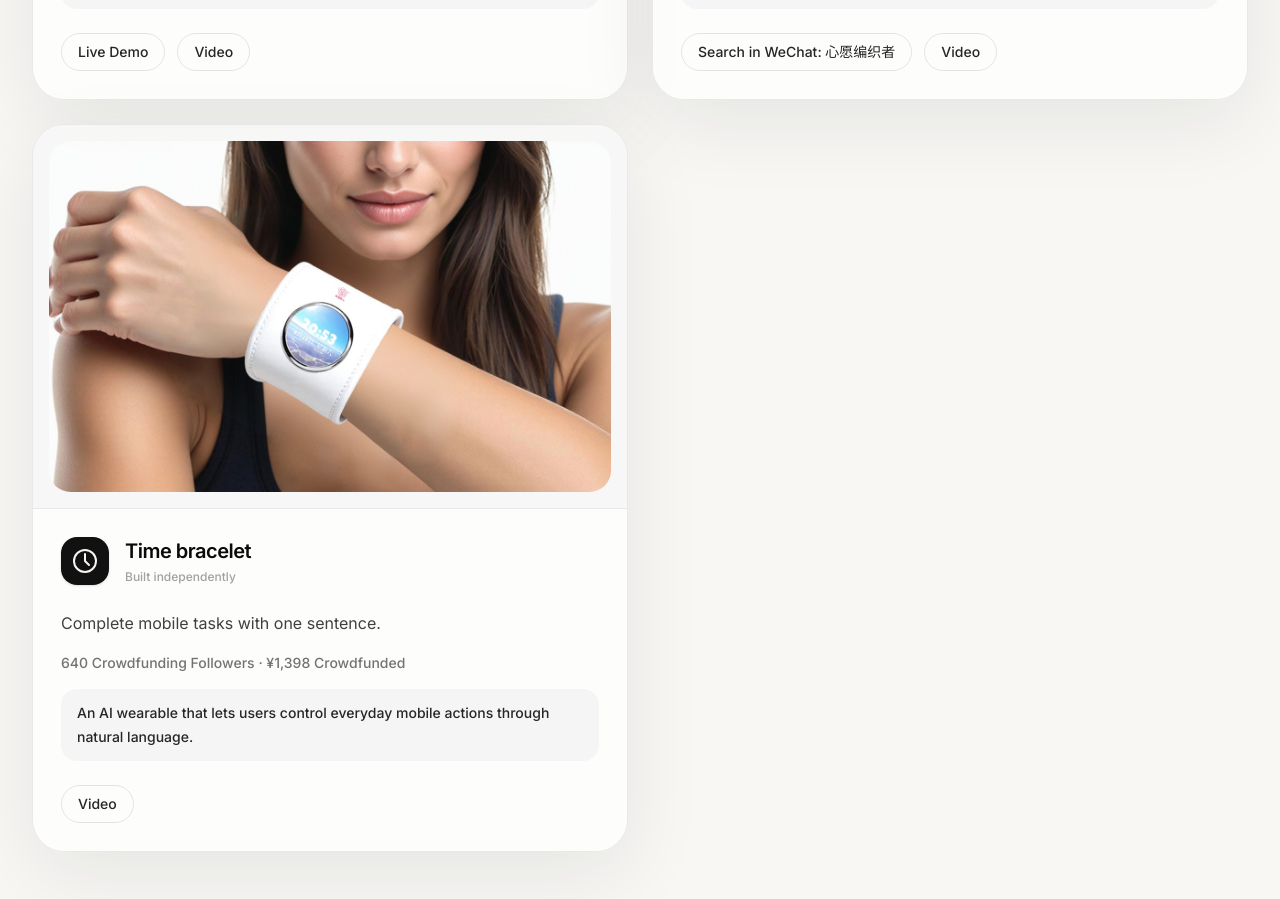
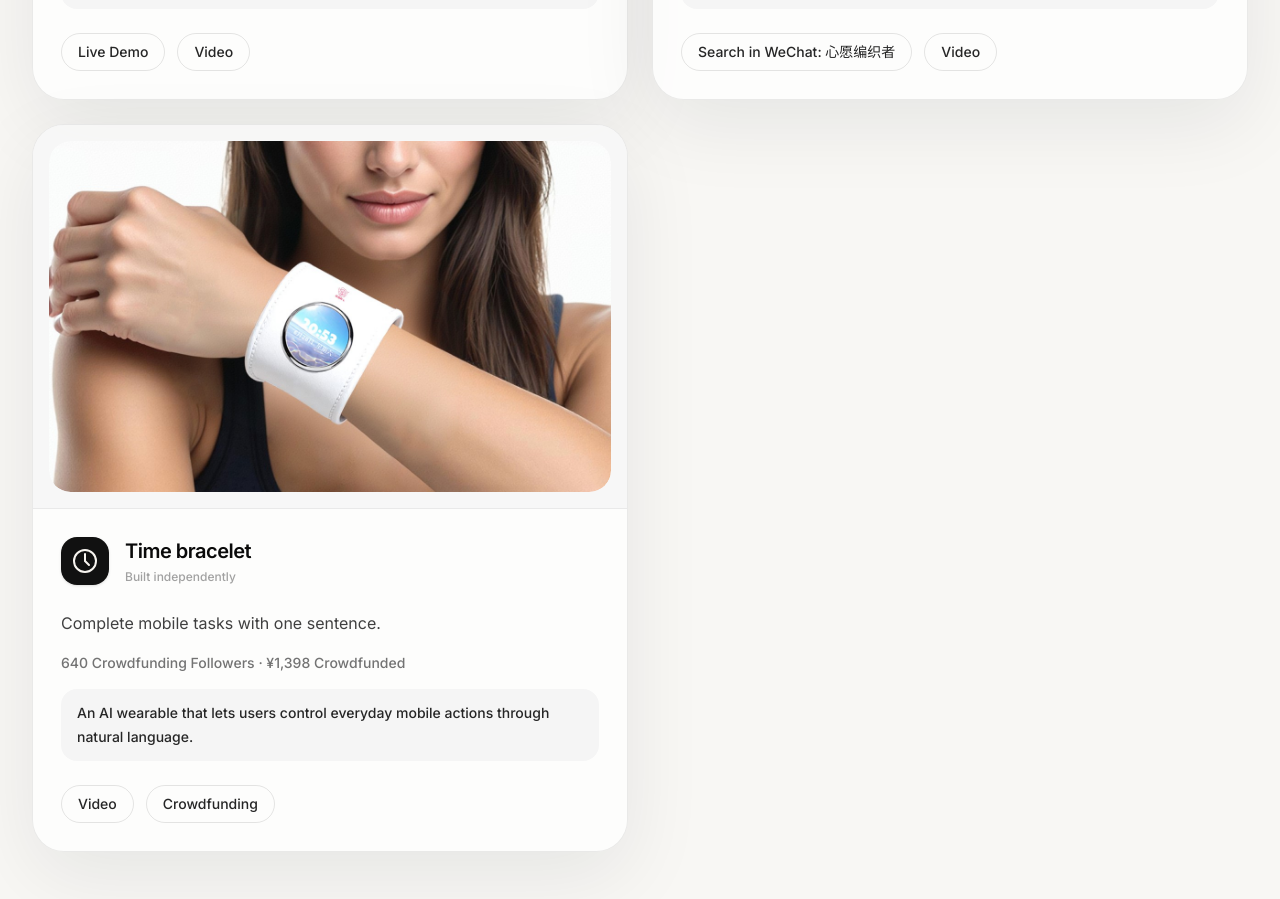
Before and after one commit to w2jmoe/jay-portfolio, a Next.js app: page / in a window 1280 px wide. Shown: the part 2580-3479 px from the top of the page. Built offline with nearby package versions, Linux system fonts and the light colour scheme; no server answers.

Commit message:
update ANS

```diff
--- a/src/components/ProjectCard.tsx
+++ b/src/components/ProjectCard.tsx
@@ -9,21 +9,28 @@ type ProjectCardProps = {
     live: string;
     github: string;
     video: string;
+    crowdfund: string;
     builtIndependently: string;
   };
 };
 
 export function ProjectCard({ project, locale, actions }: ProjectCardProps) {
   const projectName = project.name[locale];
+  const previewHref =
+    project.links.live ?? project.links.github ?? project.links.video;
+  const previewLabel = project.links.live
+    ? actions.live
+    : project.links.github
+      ? actions.github
+      : actions.video;
   const projectActions = [
     { label: actions.live, href: project.links.live },
     { label: actions.github, href: project.links.github },
-    { label: actions.video, href: project.links.video }
+    { label: actions.video, href: project.links.video },
+    { label: actions.crowdfund, href: project.links.crowdfund }
   ].filter((action): action is { label: string; href: string } => Boolean(action.href));
 
-  return (
-    <article className="group overflow-hidden rounded-[2rem] border border-black/[0.08] bg-white/[0.72] shadow-soft transition duration-300 hover:-translate-y-1 hover:shadow-[0_28px_90px_rgba(15,23,42,0.12)] dark:border-white/10 dark:bg-white/[0.04] dark:shadow-soft-dark">
-      <div className="border-b border-black/[0.06] bg-neutral-100/70 p-4 dark:border-white/10 dark:bg-white/[0.03]">
+  const screenshot = (
     <Image
       src={assetPath(project.screenshot)}
       alt={`${projectName} — product screenshot`}
@@ -33,6 +40,24 @@ export function ProjectCard({ project, locale, actions }: ProjectCardProps) {
       decoding="async"
       className="aspect-[16/10] w-full rounded-[1.35rem] object-cover"
     />
+  );
+
+  return (
+    <article className="group overflow-hidden rounded-[2rem] border border-black/[0.08] bg-white/[0.72] shadow-soft transition duration-300 hover:-translate-y-1 hover:shadow-[0_28px_90px_rgba(15,23,42,0.12)] dark:border-white/10 dark:bg-white/[0.04] dark:shadow-soft-dark">
+      <div className="border-b border-black/[0.06] bg-neutral-100/70 p-4 dark:border-white/10 dark:bg-white/[0.03]">
+        {previewHref ? (
+          <a
+            href={previewHref}
+            target="_blank"
+            rel="noopener noreferrer"
+            aria-label={`${projectName} — ${previewLabel}`}
+            className="block overflow-hidden rounded-[1.35rem] transition opacity-100 hover:opacity-95"
+          >
+            {screenshot}
+          </a>
+        ) : (
+          screenshot
+        )}
       </div>
 
       <div className="p-6 sm:p-7">
--- a/src/data/site.ts
+++ b/src/data/site.ts
@@ -14,6 +14,7 @@ export type Project = {
     live?: string;
     github?: string;
     video?: string;
+    crowdfund?: string;
   };
   wechatHint?: LocalizedText;
 };
@@ -191,7 +192,8 @@ export const projects: Project[] = [
       zh: "一款 AI 智能穿戴设备，通过自然语言即可完成常见手机操作。"
     },
     links: {
-      video: "https://www.bilibili.com/video/BV17yYszKEGR"
+      video: "https://www.bilibili.com/video/BV17yYszKEGR",
+      crowdfund: "https://zhongchou.modian.com/item/148743"
     }
   }
 ];
@@ -238,6 +240,7 @@ export const dictionary = {
       live: "Live Demo",
       github: "GitHub",
       video: "Video",
+      crowdfund: "Crowdfunding",
       builtIndependently: "Built independently"
     },
     journey: [
@@ -310,6 +313,7 @@ export const dictionary = {
       live: "在线演示",
       github: "GitHub",
       video: "视频",
+      crowdfund: "众筹",
       builtIndependently: "独立完成"
     },
     journey: [
```
Lines whose indentation alone changed are shown as unchanged.
